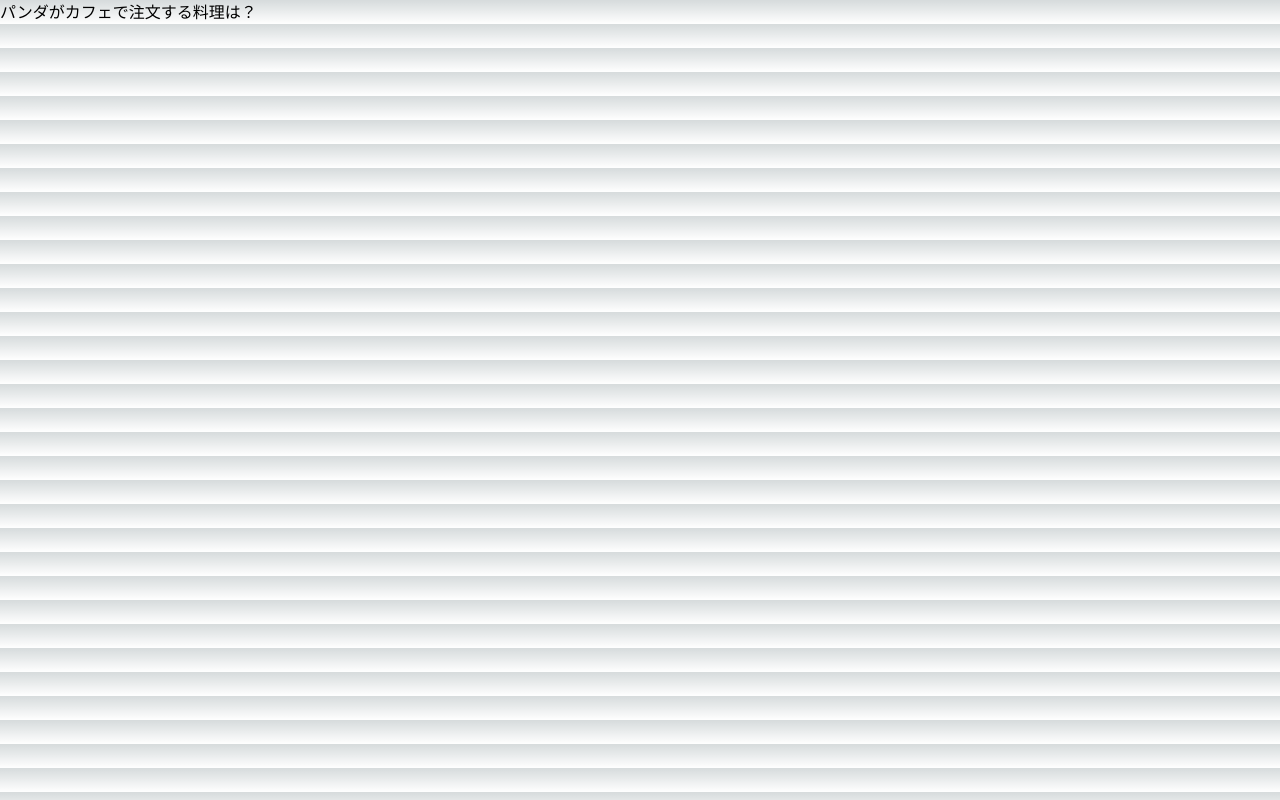
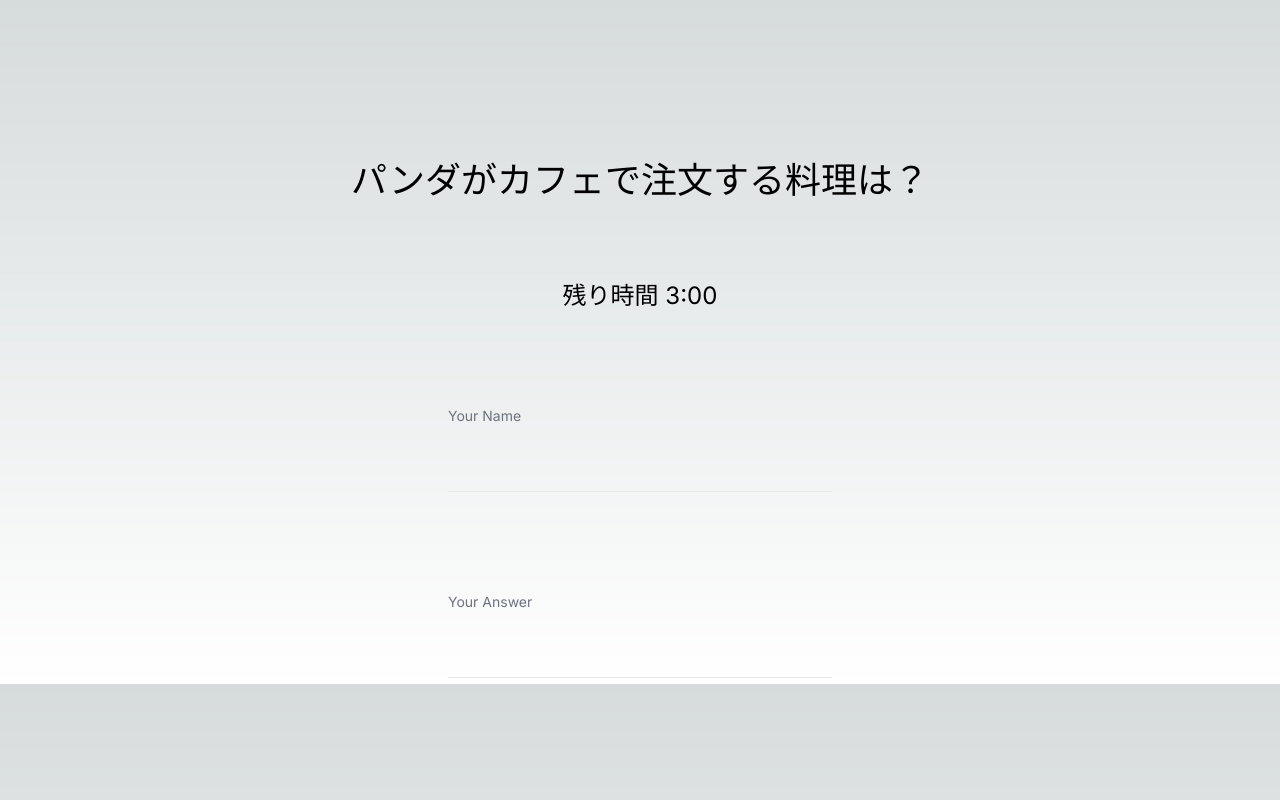
Before and after one commit to KyoyaIwatsuru/OhGireal, a Next.js app: page /answer in a window 1280 px wide. Built offline with nearby package versions, Linux system fonts and the light colour scheme.

Commit message:
answerページの作成

```diff
--- a/src/app/answer/page.tsx
+++ b/src/app/answer/page.tsx
@@ -1,7 +1,46 @@
-export default function Page () {
-  return (
-    <main>
-      <h1>パンダがカフェで注文する料理は？</h1>
-    </main>
-  )
+export default function answer() {
+  return(
+      <>
+      <div　className="text-center  mt-40">
+          <div className="text-4xl">
+              パンダがカフェで注文する料理は？
+          </div>
+      </div>
+
+      <div　className="text-center mt-20">
+          <div className="text-2xl">
+              残り時間  3:00
+          </div>
+      </div>
+      <div className="mt-20">
+      <div className="flex flex-col items-end gap-6 w-96 mx-auto my-auto ">
+          <div className="relative w-full min-w-[200px]">
+              <textarea
+              className="peer h-full min-h-[100px] w-full resize-none border-b border-gray-200 bg-transparent pt-4 pb-1.5 font-sans text-sm font-normal text-gray-700 outline outline-0 transition-all placeholder-shown:border-gray-200 focus:border-gray-900 focus:outline-0 disabled:resize-none disabled:border-0 disabled:bg-gray-50"
+              placeholder=" ">
+              </textarea>
+              <label
+              className="after:content[' '] pointer-events-none absolute left-0 -top-1.5 flex h-full w-full select-none text-[20px] font-normal leading-tight text-gray-500 transition-all after:absolute after:-bottom-0 after:block after:w-full after:scale-x-0 after:border-b-2 after:border-gray-900 after:transition-transform after:duration-300 peer-placeholder-shown:text-sm peer-placeholder-shown:leading-[4.25] peer-placeholder-shown:text-gray-500 peer-focus:text-[11px] peer-focus:leading-tight peer-focus:text-gray-900 peer-focus:after:scale-x-100 peer-focus:after:border-gray-900 peer-disabled:text-transparent peer-disabled:peer-placeholder-shown:text-gray-500">
+              Your Name
+              </label>
+          </div>
+      </div>
+      </div>
+      <div className="mt-20">
+      <div className="flex flex-col items-end gap-6 w-96 mx-auto my-auto ">
+          <div className="relative w-full min-w-[200px]">
+              <textarea
+              className="peer h-full min-h-[100px] w-full resize-none border-b border-blue-gray-200 bg-transparent pt-4 pb-1.5 font-sans text-sm font-normal text-blue-gray-700 outline outline-0 transition-all placeholder-shown:border-blue-gray-200 focus:border-gray-900 focus:outline-0 disabled:resize-none disabled:border-0 disabled:bg-blue-gray-50"
+              placeholder=" ">
+              </textarea>
+              <label
+              className="after:content[' '] pointer-events-none absolute left-0 -top-1.5 flex h-full w-full select-none text-[20px] font-normal leading-tight text-gray-500 transition-all after:absolute after:-bottom-0 after:block after:w-full after:scale-x-0 after:border-b-2 after:border-gray-900 after:transition-transform after:duration-300 peer-placeholder-shown:text-sm peer-placeholder-shown:leading-[4.25] peer-placeholder-shown:text-gray-500 peer-focus:text-[11px] peer-focus:leading-tight peer-focus:text-gray-900 peer-focus:after:scale-x-100 peer-focus:after:border-gray-900 peer-disabled:text-transparent peer-disabled:peer-placeholder-shown:text-gray-500">
+              Your Answer
+              </label>
+          </div>
+      </div>
+      </div>
+      </>
+  );
+
 }
```
